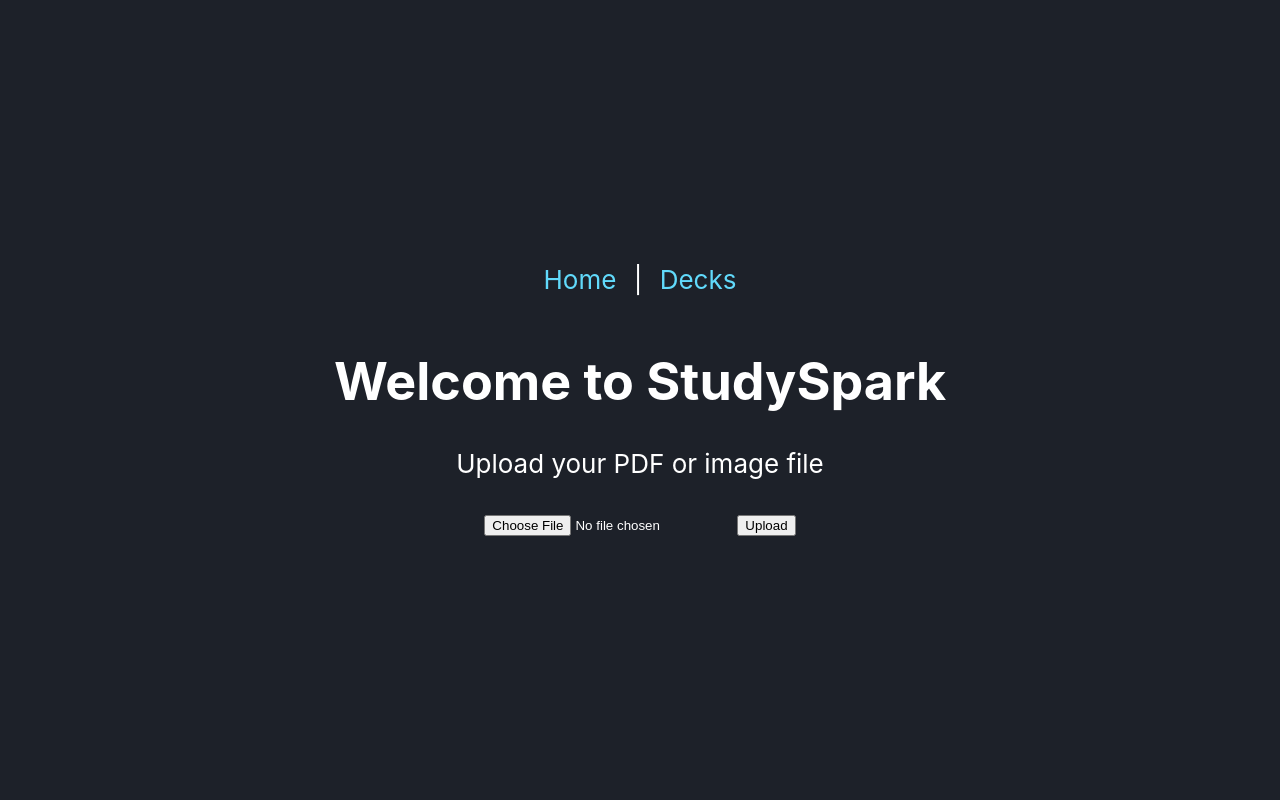
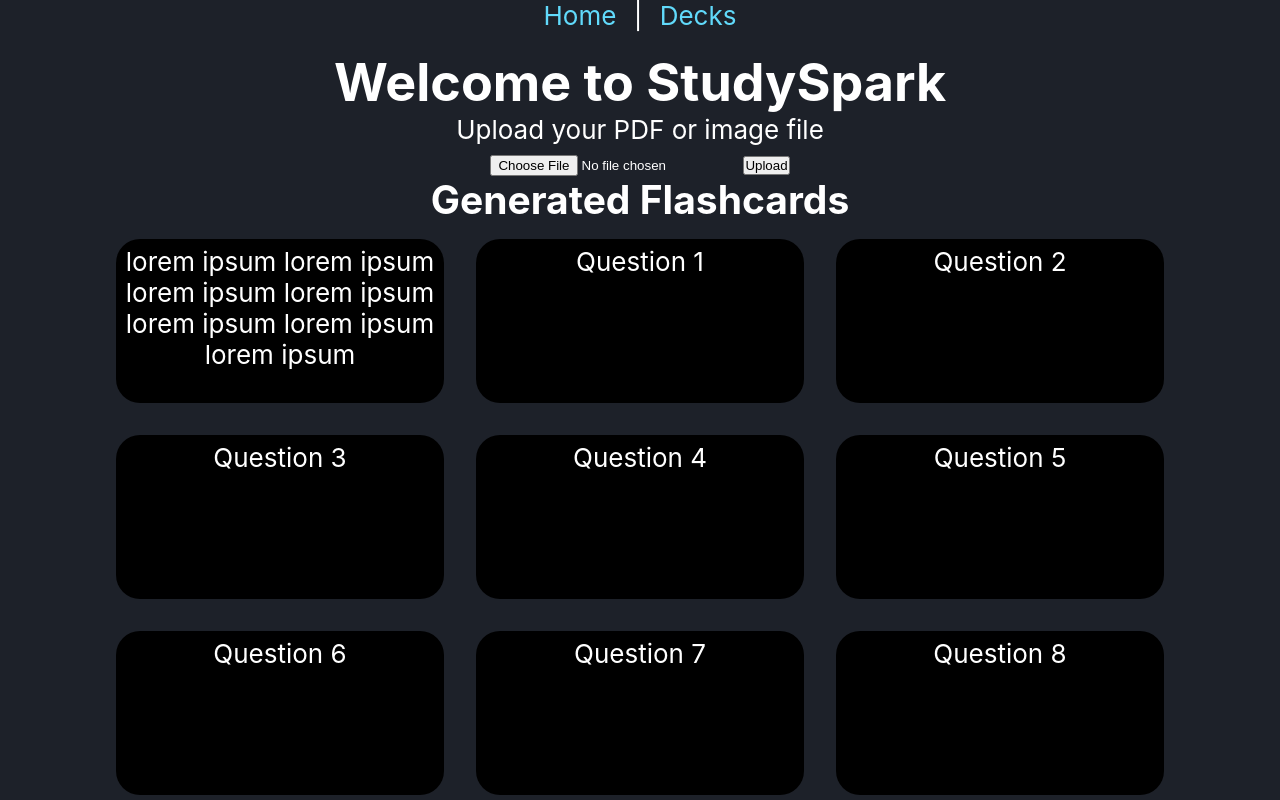
Before and after one commit to SoonMingQian/StudySpark, a React (Create React App) app in the folder frontend/: page / in a window 1280 px wide. Shown: the top 800 px of the page. Built offline with nearby package versions, Linux system fonts and the light colour scheme.

Commit message:
added flashcard css to show front back

```diff
--- a/frontend/src/App.tsx
+++ b/frontend/src/App.tsx
@@ -1,27 +1,44 @@
 import React, { useState, useEffect } from 'react';
-import './App.css';
+import './styles/App.css';
+import './styles/CardHover.css'
 import FileUpload from './components/NoteUpload';
 import FlashcardList from './components/FlashCardList';
 import DecksPage from './pages/DecksPage';
 import { Flashcard, Deck } from './type';
 import { BrowserRouter as Router, Routes, Route, Link } from 'react-router-dom';
 
+const testDecks: Deck[] = [
+  {
+    name: 'Science Basics',
+    flashcards: [
+      { front: 'What is the formula for water?', back: 'H₂O' },
+      { front: 'What planet is known as the Red Planet?', back: 'Mars' },
+    ],
+  },
+  {
+    name: 'Math Fundamentals',
+    flashcards: [
+      { front: 'What is 2 + 2?', back: '4' },
+      { front: 'What is the square root of 16?', back: '4' },
+    ],
+  },
+  {
+    name: 'History Facts',
+    flashcards: [
+      { front: 'Who was the first President of the United States?', back: 'George Washington' },
+      { front: 'In what year did World War II end?', back: '1945' },
+    ],
+  },
+]
+
+const testFlashCards: Flashcard[] = Array.from({ length: 10 }, (_, i) => ({
+  front: `Question ${i + 1}`,
+  back: `Answer ${i + 1}`,
+}));
+
 function App() {
-  const [flashcards, setFlashcards] = useState<Flashcard[]>([]);
-  const [decks, setDecks] = useState<Deck[]>([])
-
-  // // Load decks from localStorage on app start
-  // useEffect(() => {
-  //   const savedDecks = localStorage.getItem('decks');
-  //   if (savedDecks) {
-  //     setDecks(JSON.parse(savedDecks));
-  //   }
-  // }, []);
-
-  // // Save decks to localStorage whenever it changes
-  // useEffect(() => {
-  //   localStorage.setItem('decks', JSON.stringify(decks));
-  // }, [decks]);
+  const [flashcards, setFlashcards] = useState<Flashcard[]>([{ front: 'lorem ipsum lorem ipsum lorem ipsum lorem ipsum lorem ipsum lorem ipsum lorem ipsum', back: 'lorem ipsum lorem ipsum lorem ipsum lorem ipsum lorem ipsum lorem' }, ...testFlashCards]);
+  const [decks, setDecks] = useState<Deck[]>(testDecks)
 
   const handleUploadSuccess = (flashcards: Flashcard[]) => {
     setFlashcards(flashcards);
--- a/frontend/src/components/FlashCardList.tsx
+++ b/frontend/src/components/FlashCardList.tsx
@@ -9,19 +9,25 @@ const FlashcardList: React.FC<FlashCardListProps> = ({ flashcards }) => {
     return (
         <div>
             <h2>Generated Flashcards</h2>
-            {flashcards.map((flashcard, index) => (
-                <div key={index} className="flashcard">
-                    <div className="flashcard-front">
-                        <strong>Front:</strong> {flashcard.front}
+            <div className="flashcard-grid">
+                {flashcards.map((flashcard, index) => (
+                    <div key={index} className="card__container">
+                        <article className="card__article">
+                            <div className="card__front">
+                                {flashcard.front}
+                            </div>
+                            <div className="card__data">
+                                <span className="card__description">
+                                    {flashcard.back}
+                                </span>
+                                <a href="#" className="card__button">Edit</a>
+                            </div>
+                        </article>
                     </div>
-                    <div className="flashcard-back">
-                        <strong>Back:</strong> {flashcard.back}
-                    </div>
-                </div>
-            ))}
+                ))}
+            </div>
         </div>
     )
-
 }
 
 export default FlashcardList;
--- /dev/null
+++ b/frontend/src/styles/CardHover.css
@@ -0,0 +1,147 @@
+* {
+    box-sizing: border-box;
+    padding: 0;
+    margin: 0;
+}
+
+/*===== Card =====*/
+.flashcard-grid {
+    display: grid;
+    grid-template-columns: repeat(4, 1fr);    /* 4 cards per row */
+    gap: 2rem;    /* Space between cards */
+    justify-items: center;    /* Center align cards horizontally */
+    padding: 1rem;
+}
+
+/* Medium screens (e.g., tablets) */
+@media (max-width: 1400px) {
+    .flashcard-grid {
+        grid-template-columns: repeat(3, 1fr);
+        /* 3 cards per row */
+    }
+}
+
+/* Small screens (e.g., phones) */
+@media (max-width: 1024px) {
+    .flashcard-grid {
+        grid-template-columns: repeat(2, 1fr);
+        /* 2 cards per row */
+    }
+}
+
+/* Extra small screens (optional) */
+@media (max-width: 700px) {
+    .flashcard-grid {
+        grid-template-columns: 1fr;
+        /* 1 card per row */
+    }
+}
+
+.card__container {
+    width: 100%;
+    /* Ensure cards fit the grid cells */
+}
+
+.card__article {
+    position: relative;
+    overflow: hidden;
+}
+
+.card__front {
+    width: 328px;
+    min-height: 164px;
+    border-radius: 1.5rem;
+    background-color: black;
+    padding: 2%;
+}
+
+.card__data {
+    width: 280px;
+    background-color: rgb(130, 180, 236);
+    padding: 1.5rem 2rem;
+    box-shadow: 0 8px 24px hsla(0, 0%, 0%, .15);
+    border-radius: 1rem;
+    position: absolute;
+    bottom: -9rem;
+    left: 0;
+    right: 0;
+    margin-inline: auto;
+    opacity: 0;
+    transition: opacity 1s 1s;
+}
+
+.card__description {
+    display: block;
+    font-size: small;
+    margin-bottom: .25rem;
+}
+
+.card__button {
+    text-decoration: none;
+    font-size: small;
+    font-weight: 500;
+    color: rgb(55, 98, 179);
+}
+
+.card__button:hover {
+    text-decoration: underline;
+}
+
+.card__article:hover .card__data {
+    animation: show-data 1s forwards;
+    opacity: 1;
+    transition: opacity .3s;
+}
+
+.card__article:hover {
+    animation: remove-overflow 2s forwards;
+}
+
+.card__article:not(:hover) {
+    animation: show-overflow 2s forwards;
+}
+
+.card__article:not(:hover) .card__data {
+    animation: remove-data 1s forwards;
+}
+
+@keyframes show-data {
+    50% {
+        transform: translateY(-10rem);
+    }
+
+    100% {
+        transform: translateY(-9rem);
+    }
+}
+
+@keyframes remove-overflow {
+    to {
+        overflow: initial;
+    }
+}
+
+@keyframes remove-data {
+    0% {
+        transform: translateY(-7rem);
+    }
+
+    50% {
+        transform: translateY(-10rem);
+    }
+
+    100% {
+        transform: translateY(.5rem);
+    }
+}
+
+@keyframes show-overflow {
+    0% {
+        overflow: initial;
+        pointer-events: none;
+    }
+
+    50% {
+        overflow: hidden;
+    }
+}
```
Also changed, not shown: frontend/src/styles/App.css (renamed from frontend/src/App.css).
